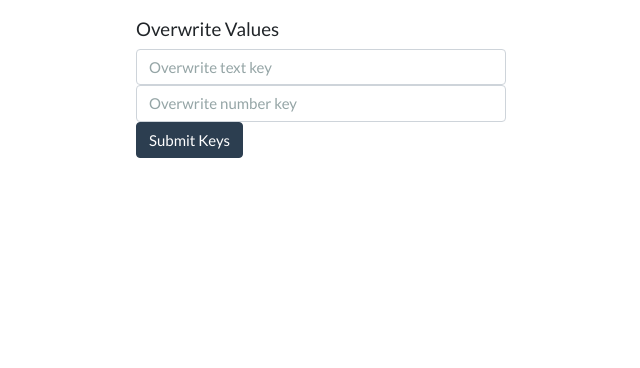
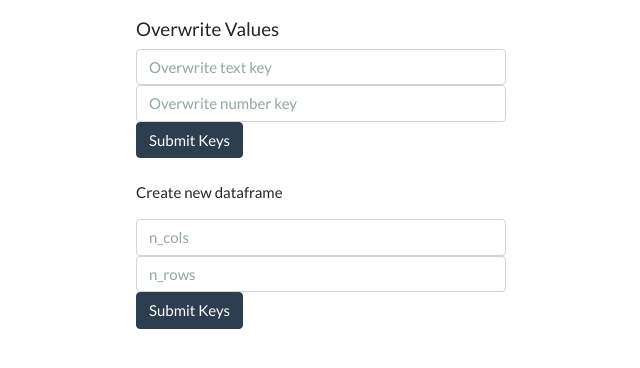
Before and after one commit to igi-chris/flask_session_demo, a Flask app: page / in a window 1280 px wide. Shown: the part 167-535 px from the top of the page, without its empty margins (119-759 px from the left). Run offline with Flask 2, Linux system fonts and the light colour scheme; some libraries are stand-ins or nearby versions.

Commit message:
with dataframe

```diff
--- a/app.py
+++ b/app.py
@@ -1,6 +1,10 @@
+import imp
+import os
 from flask import Flask, render_template, session, request, jsonify
 from flask_session import Session
-import os
+import numpy as np
+import pandas as pd
+from pyparsing import col
 import redis
 
 app = Flask(__name__)
@@ -13,7 +17,7 @@ SESSION_REDIS = r
 app.config.from_object(__name__)
 Session(app)
 
-@app.route("/", methods=['GET'])
+@app.route("/")
 def index() -> str:
     return render_template('index.html', data=session)
 
@@ -33,6 +37,17 @@ def overwrite_session_data():
             session[param_name] = val
     return index()
 
+@app.route('/create_df/')
+def create_df():
+    ncols = request.args.get("df_n_cols", 5, type=int)
+    nrows = request.args.get("df_n_rows", 10, type=int)
+    cols = [chr(i+65) for i in range(ncols)]
+
+    ndfs = sum(1 for val in session.values() if isinstance(val, pd.DataFrame))
+    df = pd.DataFrame(np.random.randint(0,100,size=(nrows, ncols)), columns=cols)
+    session[f'df_{ndfs}'] = df
+    return index()
+
 @app.route('/get/', methods=['GET'])
 def get():
     return jsonify(session)
--- a/templates/index.html
+++ b/templates/index.html
@@ -31,13 +31,13 @@
                     <button type="submit" class="btn btn-primary">Submit Keys</button>
                 </form>
 
-                <!-- <form action="/df" method="GET">
-                    <p>Set dataframe obj</p>
-                    <input class="form-control" name="df_n_cols" type="range" min=1 max=100000 placeholder="n_cols">
-                    <input class="form-control" name="df_n_rows" type="range" min=1 max=100000 placeholder="n_rows">
+                <br/>
+                <p>Create new dataframe</p>
+                <form action="/create_df" method="GET">
+                    <input class="form-control" name="df_n_cols" type="number" min=1 max=100000 placeholder="n_cols">
+                    <input class="form-control" name="df_n_rows" type="number" min=1 max=100000 placeholder="n_rows">
                     <button type="submit" class="btn btn-primary">Submit Keys</button>
                 </form>
-                <hr/> -->
             </div>
 
             <div class="col">
```
